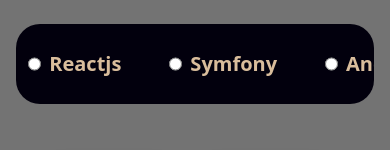
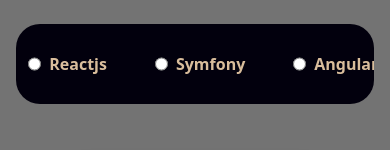
Before and after one commit to aisse59/portfolio_React_aisse, a React (Create React App) app: page /portfolio in a window 390 px wide. Shown: the top 150 px of the page. Built offline with nearby package versions, Linux system fonts and the light colour scheme.

Commit message:
responsive du component Category OK

```diff
--- a/src/components/category/Category.js
+++ b/src/components/category/Category.js
@@ -22,48 +22,48 @@
         <ul className="flex flex-row gap-12 items-center w-11/12 h-20 mt-6 ml-auto mr-auto  bg-primary rounded-3xl overflow-y-auto hide-scrollbar ">
             <li className="flex flex-row pl-3">
                 <input type="radio" id="Reactjs" name="lolo" value={"Reactjs"} onClick={()=>filterResult('React')} />
-                <label htmlFor="Reactjs" className="text-quaternary text-xl font-bold ml-2">Reactjs</label>
+                <label htmlFor="Reactjs" className="text-quaternary sm:text-base md:text-lg lg:text-xl font-bold ml-2">Reactjs</label>
             </li>
             <li className="flex flex-row">
                 <input type="radio" id="Symfony" name="lolo" value={"Symfony"} onClick={()=>filterResult('Symfony')} />
-                <label htmlFor="Symfony" className="text-quaternary text-xl font-bold ml-2">Symfony</label>
+                <label htmlFor="Symfony" className="text-quaternary sm:text-base md:text-lg lg:text-xl  font-bold ml-2">Symfony</label>
             </li>
             <li className="flex flex-row">
                 <input type="radio" id="Angular" name="lolo" value={"Angular"} onClick={()=>filterResult('Angular')} />
-                <label htmlFor="Angular" className="text-quaternary text-xl font-bold ml-2">Angular</label>
+                <label htmlFor="Angular" className="text-quaternary sm:text-base md:text-lg lg:text-xl  font-bold ml-2">Angular</label>
             </li>
             <li className="flex flex-row">
                 <input type="radio" id="Javascript" name="lolo" value={"Javascript"} onClick={()=>filterResult('Javascript')} />
-                <label htmlFor="Javascript" className="text-quaternary text-xl font-bold ml-2">Javascript</label>
+                <label htmlFor="Javascript" className="text-quaternary sm:text-base md:text-lg lg:text-xl  font-bold ml-2">Javascript</label>
             </li>
             <li className="flex flex-row">
                 <input type="radio" id="html/css" name="lolo" value={"html/css"} onClick={()=>filterResult('Html/Css')} />
-                <label htmlFor="html/css" className="text-quaternary text-xl font-bold ml-2">Html/Css</label>
+                <label htmlFor="html/css" className="text-quaternary sm:text-base md:text-lg lg:text-xl  font-bold ml-2">Html/Css</label>
             </li>
             <li className="flex flex-row">
                 <input type="radio" id="Certification" name="lolo" value={"Certification"} onClick={()=>filterResult('Certification')}/>
-                <label htmlFor="Certification" className="text-quaternary text-xl font-bold ml-2">Certification</label>
+                <label htmlFor="Certification" className="text-quaternary sm:text-base md:text-lg lg:text-xl  font-bold ml-2">Certification</label>
             </li>
             <li className="flex flex-row">
                 <input type="radio" id="CMS" name="lolo" value={"CMS"} onClick={()=>filterResult('CMS')}/>
-                <label htmlFor="CMS" className="text-quaternary text-xl font-bold ml-2">CMS</label>
+                <label htmlFor="CMS" className="text-quaternary sm:text-base md:text-lg lg:text-xl  font-bold ml-2">CMS</label>
             </li>
             <li className="flex flex-row pr-3">
                 <input type="radio" id="WebDesign" name="lolo" value={"WebDesign"} onClick={()=>filterResult('WebDesign')} />
-                <label htmlFor="WebDesign" className="text-quaternary text-xl font-bold ml-2">WebDesign</label>
+                <label htmlFor="WebDesign" className="text-quaternary sm:text-base md:text-lg lg:text-xl  font-bold ml-2">WebDesign</label>
             </li>
 
         </ul>
 
-        <div className="flex flex-wrap w-[80%] h-screen mx-auto justify-start gap-4  mt-12  ">
+        <div className="flex flex-wrap justify-around w-full pb-5  mx-auto gap-4 pt-12  ">
 
         {data.map((values)=>{
             const {id,title,image,lien}=values;
             return(
-                <div className=" w-[45%] h-[327px] bg-primary shadow-lg shadow-primary rounded-3xl py-8  " key={id}>
+                <div className=" sm:w-[60%] lg:w-[45%] h-[327px] bg-primary shadow-lg shadow-primary rounded-3xl py-8  " key={id}>
                     <h1 className="text-quaternary text-sm font-semibold pl-8">{title}</h1>
                     <div className="grid justify-items-center gap-4 pt-4">
-                        <img src={image} alt="..." className="object-cover w-[379px] h-[197px] rounded-3xl " />
+                        <img src={image} alt="..." className="object-cover w-[90%] h-[197px] rounded-3xl " />
                         <a href={lien} >
                             <button className="bg-quaternary text-secondary w-36 h-8 rounded-3xl text-xs font-semibold hover:bg-secondary hover:text-quaternary duration-700">voir le projet</button>
                         </a>
```
